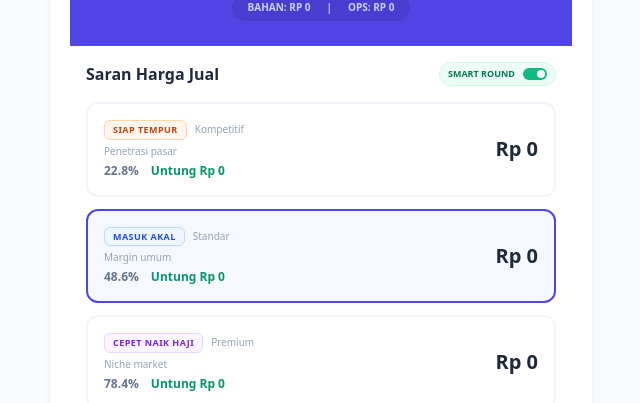
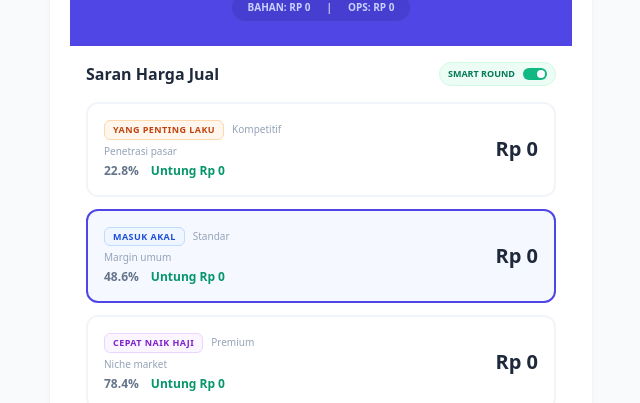
Before and after one commit to b3llz/tungitung, a React (Vite) app: page / in a window 1280 px wide. Shown: the part 1400-1803 px from the top of the page, without its empty margins (319-959 px from the left). Built offline with nearby package versions, Linux system fonts and the light colour scheme.

Commit message:
Update App.jsx

```diff
--- a/src/App.jsx
+++ b/src/App.jsx
@@ -214,9 +214,9 @@ const CalculatorTab = () => {
   const round = (p) => smartRounding ? (p < 1000 ? Math.ceil(p/100)*100 : Math.ceil(p/500)*500) : p;
   const getTier = (margin) => { const raw = hppBersih + (hppBersih * (margin/100)); return { raw, final: round(raw), profit: round(raw) - hppBersih }; };
   const tiers = [
-    { name: "SIAP TEMPUR", label: "kompetitif", desc: "Penetrasi pasar", margin: 22.8, color: "bg-orange-50", border: "border-orange-200", text: "text-orange-700", icon: Shield },
+    { name: "YANG PENTING LAKU", label: "kompetitif", desc: "Penetrasi pasar", margin: 22.8, color: "bg-orange-50", border: "border-orange-200", text: "text-orange-700", icon: Shield },
     { name: "MASUK AKAL", label: "standar", desc: "Margin umum", margin: 48.6, color: "bg-blue-50", border: "border-blue-200", text: "text-blue-700", icon: Layers },
-    { name: "CEPET NAIK HAJI", label: "premium", desc: "Niche market", margin: 78.4, color: "bg-purple-50", border: "border-purple-200", text: "text-purple-700", icon: Crown }
+    { name: "CEPAT NAIK HAJI", label: "premium", desc: "Niche market", margin: 78.4, color: "bg-purple-50", border: "border-purple-200", text: "text-purple-700", icon: Crown }
   ];
   const finalPrice = getTier(customMargin).final;
   const profitPerPcs = finalPrice - hppBersih;
```
